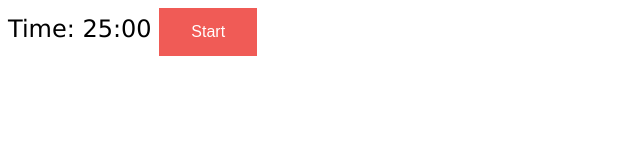
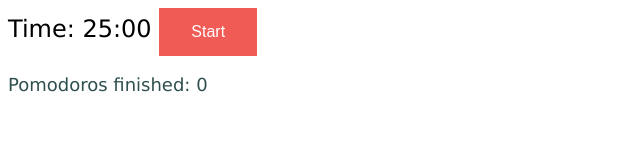
Before and after one commit to jessicacarneiro/pomodoro-js, a website built with webpack: page public/index.html in a window 1280 px wide. Shown: the whole page, without its empty margins (0-640 px from the left). Built offline with nearby package versions, Linux system fonts and the light colour scheme.

Commit message:
Adding a field to display number of finished pomodoros.

```diff
--- a/public/css/style.css
+++ b/public/css/style.css
@@ -17,3 +17,8 @@ button {
 #stop-pomodoro {
     display: none;
 }
+
+#total {
+    font-size: 18px;
+    color: darkslategrey;
+}
--- a/public/index.html
+++ b/public/index.html
@@ -12,7 +12,8 @@
     <div id="pomodoro">
         Time: <span id="time-left-min"></span>:<span id="time-left-sec"></span>
         <button type="submit" id="start-pomodoro">Start</button>
-        <button type="submit" id="stop-pomodoro">Stop</button>
+        <button type="submit" id="stop-pomodoro">Stop</button><br />
+        <p id="total">Pomodoros finished: <span id="total-pomodoros"></span></p>
     </div>
     <script src="./bundle.js"></script>
 </body>
--- a/src/main.js
+++ b/src/main.js
@@ -4,6 +4,7 @@ class App {
     constructor() {
         this.workTime = 25;
         this.isTimerRunning = false;
+        this.totalPomodoros = 0;
 
         this.delay = () => new Promise(resolve => setTimeout(resolve, 500));
 
@@ -11,6 +12,7 @@ class App {
         this.stopButtonEl = document.getElementById('stop-pomodoro');
         this.spanMinEl = document.getElementById('time-left-min');
         this.spanSecEl = document.getElementById('time-left-sec');
+        this.spanTotalEl = document.getElementById('total-pomodoros');
 
         this.registerHandlers();
         this.render(this.workTime);
@@ -33,6 +35,7 @@ class App {
     }
 
     resetTimer() {
+        this.isTimerRunning = false;
         this.render(this.workTime);
     }
 
@@ -59,6 +62,10 @@ class App {
             this.decreaseTime(endTime);
         }
 
+        if (this.isTimerRunning) {
+            this.totalPomodoros++;
+        }
+
         alert('Time is up!');
         this.resetTimer();
         this.toggleButton();
@@ -72,6 +79,7 @@ class App {
     render(minLeft, secLeft = 0) {
         this.spanMinEl.innerHTML = padIntTwo(minLeft);
         this.spanSecEl.innerHTML = padIntTwo(secLeft);
+        this.spanTotalEl.innerHTML = this.totalPomodoros;
     }
 }
 
```
Also changed, not shown: public/bundle.js (+1 -1 lines), README.md.
